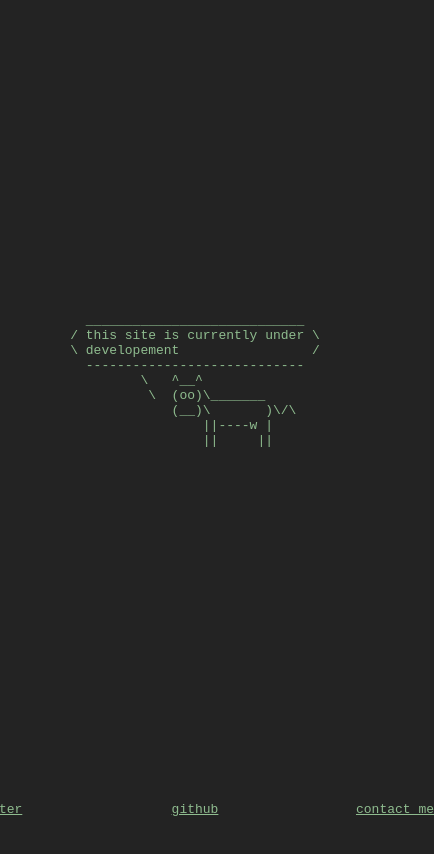
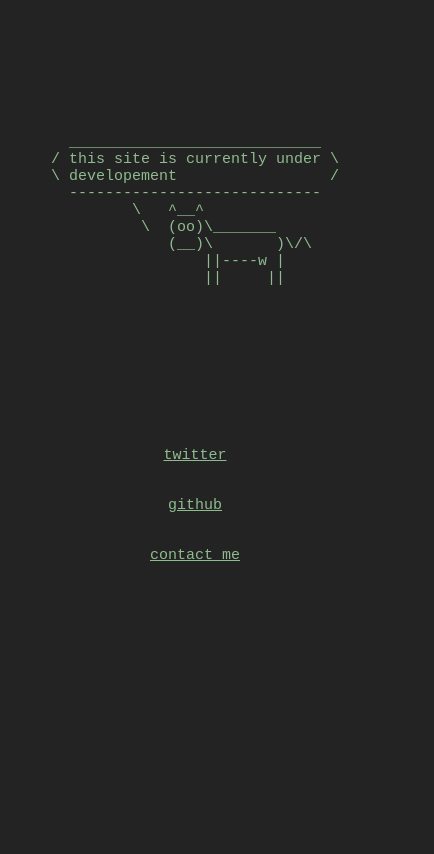
Before and after one commit to Synj24/matthewdarylgregory.com, a plain HTML site: page index.html in a window 390 px wide. Shown: the whole page, 434 px wide, since content can reach past the window. Drawn offline with Linux system fonts and the light colour scheme.

Commit message:
add mobile styles

```diff
--- a/style.css
+++ b/style.css
@@ -21,7 +21,7 @@ footer {
   display: grid;
   justify-content: center;
   grid-template-columns: repeat(3, 200px);
-  height: 10vh;
+  height: 8vh;
 }
 
 a {
@@ -74,3 +74,16 @@ input[type="submit"] {
 input[type="submit"]:hover {
   background: salmon;
 }
+
+@media (max-width: 768px) {
+  body {
+    font-size: 15px;
+  }
+  main {
+    height: 50vh;
+  }
+  footer {
+    grid-template-columns: 1fr;
+    grid-template-rows: repeat(3, 50px);
+  }
+}
```
